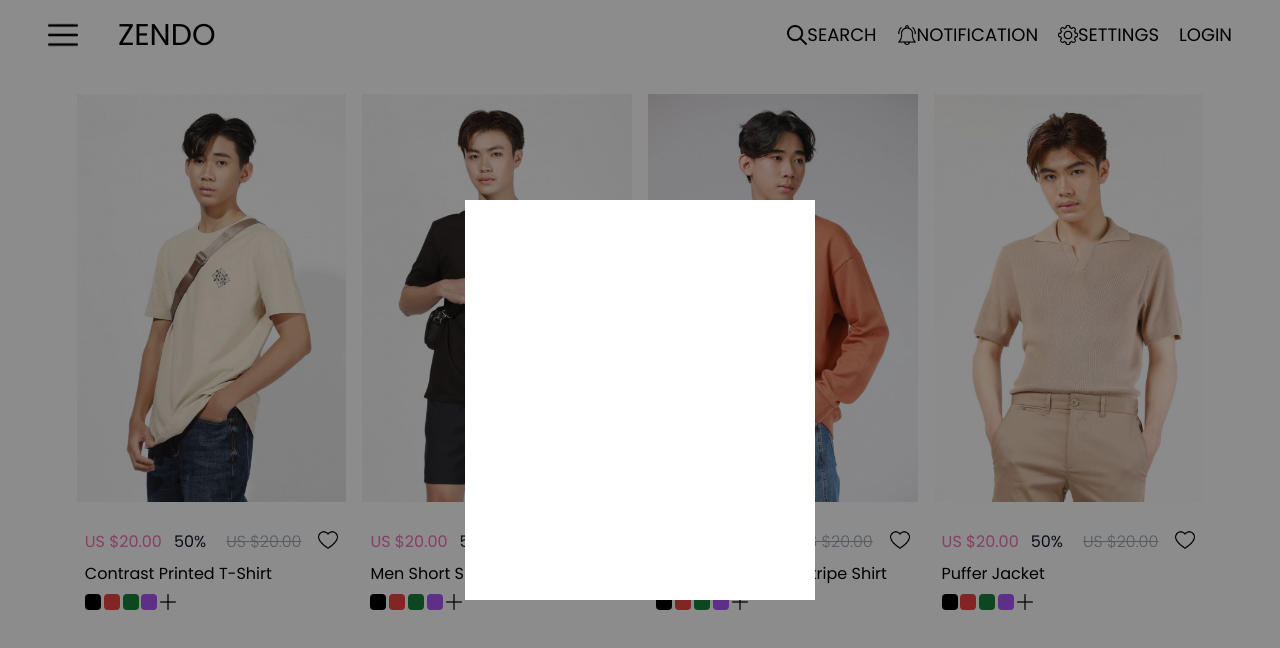
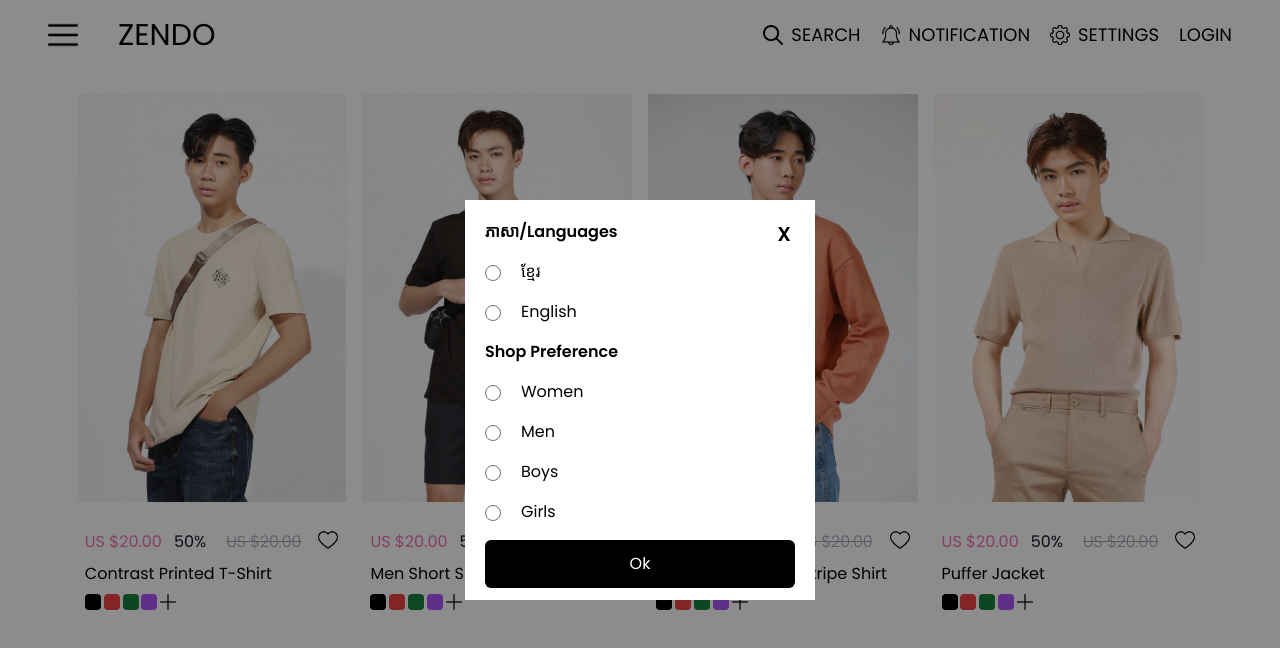
Before and after one commit to cheat2001/Zendo, an Angular app: page /home in a window 1280 px wide. Both pictures are taken after a click on the element 63 px from the left and 35 px from the top of the page. Shown: the top 648 px of the page. Built offline with nearby package versions, Linux system fonts and the light colour scheme; a web font is replaced by a local one.

Commit message:
finish edit pop up

```diff
--- a/src/app/app.module.ts
+++ b/src/app/app.module.ts
@@ -21,7 +21,9 @@ import { RouterModule } from '@angular/router';
   ],
   imports: [
     BrowserModule,
-    RouterModule.forRoot([{path:'home',component:SlidenavComponent},
+    RouterModule.forRoot([
+      {path:'',redirectTo: 'home',pathMatch:'full'},
+      {path:'home',component:SlidenavComponent},
   {path:'login',component:LoginComponent}
   ])
   ],
--- a/src/app/navbar/navbar.component.html
+++ b/src/app/navbar/navbar.component.html
@@ -8,15 +8,15 @@
     <ul class="flex items-center gap-5 text-lg uppercase">
         <li class="flex cursor-pointer" (click)="searchActionEvent()">
             <img width="20" class="object-contain" src="../../assets/images/search.png" alt="">
-            <a *ngIf="screenWidth>700">Search</a>
+            <a *ngIf="screenWidth>700" class="ml-2">Search</a>
         </li>
         <li class=" flex cursor-pointer ">
             <img width="20 " class="object-contain " src="../../assets/images/notification.png " alt=" ">
-            <a *ngIf="screenWidth>700">notification</a>
+            <a *ngIf="screenWidth>700" class="ml-2">notification</a>
         </li>
         <li class="flex cursor-pointer ">
             <img width="20 " class="object-contain " src="../../assets/images/settings.png " alt=" ">
-            <a *ngIf="screenWidth>700">settings</a>
+            <a *ngIf="screenWidth>700" class="ml-2">settings</a>
         </li>
         <li routerLink="login" class="flex cursor-pointer ">
 
@@ -26,7 +26,36 @@
 </nav>
 
 <!-- Pop up Start-->
-<div [ngClass]="action? 'top-[50%] left-[50%]': 'opacity-0 scale-50 pointer-events-none top-[25%] left-[25%]' " class=" z-10 w-[350px] h-[400px] bg-[#ffffff] absolute duration-300 translate-x-[-50%] translate-y-[-50%] cursor-pointer ease-in-out "></div>
+<div [ngClass]="action? 'top-[50%] left-[50%]': 'opacity-0 scale-50 pointer-events-none top-[25%] left-[25%]' " class=" z-10 w-[350px] h-[400px] bg-[#ffffff] absolute duration-300 translate-x-[-50%] translate-y-[-50%] cursor-pointer ease-in-out p-5 flex flex-col gap-4">
+    <div class="absolute right-6 top-5 font-semibold text-xl" (click)="actionEvent() ">X</div>
+    <h1 class="font-semibold">ភាសា/Languages</h1>
+    <div>
+        <input type="radio" name="language" id="">
+        <label class="ml-5" for="">ខ្មែរ</label>
+    </div>
+    <div>
+        <input type="radio" name="language" id="">
+        <label class="ml-5" for="">English</label>
+    </div>
+    <h1 class="font-semibold">Shop Preference</h1>
+    <div>
+        <input type="radio" name="shop" id="">
+        <label class="ml-5" for="">Women</label>
+    </div>
+    <div>
+        <input type="radio" name="shop" id="">
+        <label class="ml-5" for="">Men</label>
+    </div>
+    <div>
+        <input type="radio" name="shop" id="">
+        <label class="ml-5" for="">Boys</label>
+    </div>
+    <div>
+        <input type="radio" name="shop" id="">
+        <label class="ml-5" for="">Girls</label>
+    </div>
+    <button class="bg-black duration-300 text-white py-3 rounded-md hover:bg-[#000000c4] active:scale-90">Ok</button>
+</div>
 
 <!-- Pop up End -->
 
```
